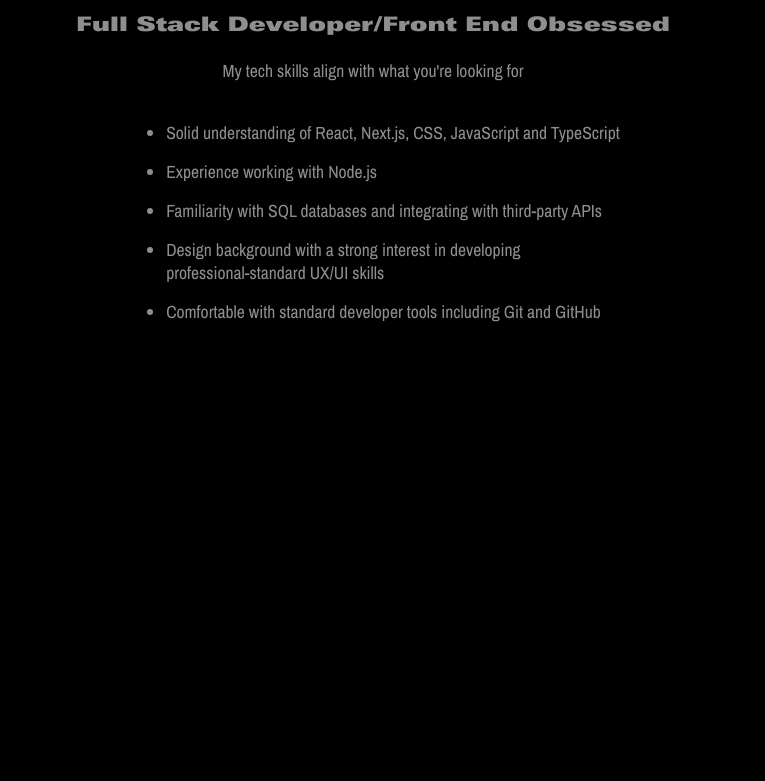
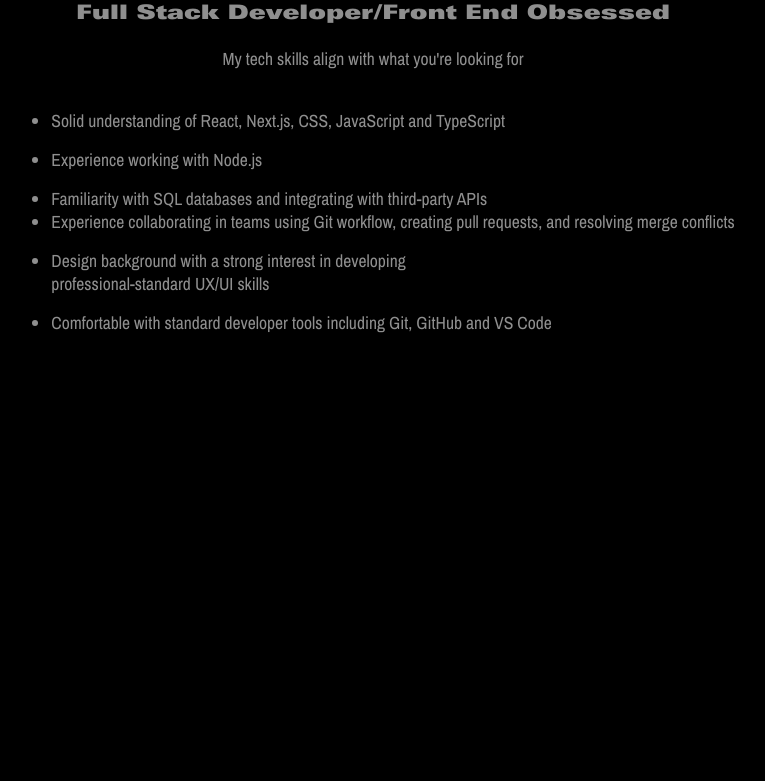
Before and after one commit to ccyoung22/BoilerRoom, a Next.js app: page / in a window 1280 px wide. Shown: the part 3084-3865 px from the top of the page, without its empty margins (267-1032 px from the left). Built offline with nearby package versions, Linux system fonts and the light colour scheme.

Commit message:
Slight alterations

```diff
--- a/src/app/TechStack/TechStack.tsx
+++ b/src/app/TechStack/TechStack.tsx
@@ -37,12 +37,17 @@
           <li className={styles.listItem}>
             Familiarity with SQL databases and integrating with third-party APIs{" "}
           </li>
+          <li>
+            Experience collaborating in teams using Git workflow, creating pull
+            requests, and resolving merge conflicts
+          </li>
           <li className={styles.listItem}>
             Design background with a strong interest in developing <br />
             professional-standard UX/UI skills
           </li>
           <li className={styles.listItem}>
-            Comfortable with standard developer tools including Git and GitHub
+            Comfortable with standard developer tools including Git, GitHub and
+            VS Code
           </li>
         </ul>
       </motion.div>
--- a/src/app/WhyBoilerRoom/WhyBoilerRoom.tsx
+++ b/src/app/WhyBoilerRoom/WhyBoilerRoom.tsx
@@ -53,7 +53,7 @@
         <br />
         <p>
           The opportunity to work in a hybrid environment with a team that
-          celebrates creativity and supports each other is exactly what {`I'm`}
+          celebrates creativity and supports each other is exactly what {` I'm`}
           looking for.
         </p>
       </motion.div>
```
